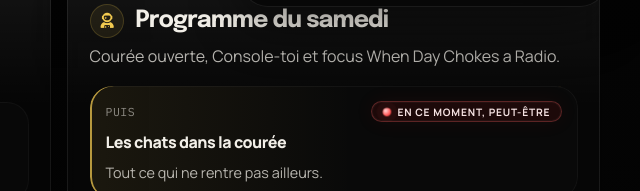
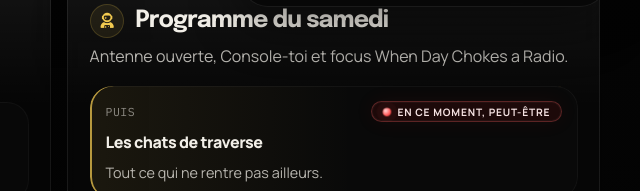
Before and after one commit to Dr-John-8bits/lechatnoirradio-preprod, a plain HTML site: page index.html in a window 1280 px wide. Shown: the part 761-952 px from the top of the page, 640-1280 px from the left. Drawn offline with Linux system fonts and the light colour scheme; no server answers.

Commit message:
Anonymize courée references

```diff
--- a/assets/js/content-data.js
+++ b/assets/js/content-data.js
@@ -210,14 +210,14 @@
       id: "sat",
       shortName: "Sam",
       name: "Samedi",
-      summary: "Courée ouverte, Console-toi et focus When Day Chokes a Radio.",
+      summary: "Antenne ouverte, Console-toi et focus When Day Chokes a Radio.",
       slots: [
         { time: "00h00", title: "La Grande Nuit", desc: "Paysages sonores étendus, pièces immersives." },
-        { time: "07h00", title: "Les chats dans la courée", desc: "Tout ce qui ne rentre pas ailleurs." },
+        { time: "07h00", title: "Les chats de traverse", desc: "Tout ce qui ne rentre pas ailleurs." },
         { time: "10h00", title: "Console-toi", desc: "ASMR de l'Atari et poésie 8-bit.", highlight: true },
         { time: "12h00", title: "La table du chat", desc: "Chanson, electro douce, ambient léger." },
         { time: "14h00", title: "L'instinct mode", desc: "Chronique du vestiaire by Lady Em." },
-        { time: "Puis", title: "Les chats dans la courée", desc: "Tout ce qui ne rentre pas ailleurs.", meta: true },
+        { time: "Puis", title: "Les chats de traverse", desc: "Tout ce qui ne rentre pas ailleurs.", meta: true },
         { time: "18h00", title: "When Day Chokes a Radio", desc: "Focus intégrale When Day Chokes The Night." },
         { time: "23h40", title: "Le Pseudodocumentaire de l'espace", desc: "Fiction sonore, 20 minutes." },
       ],
```
Also changed, not shown: apropos.html (+1 -1 lines).
